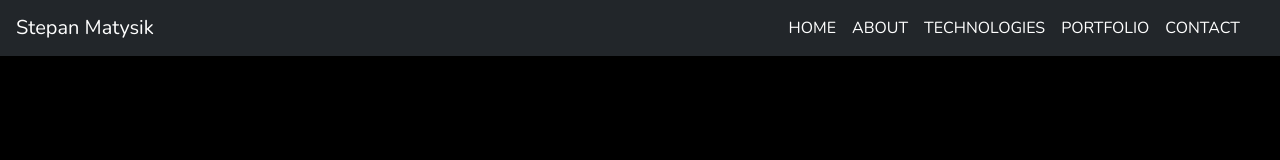
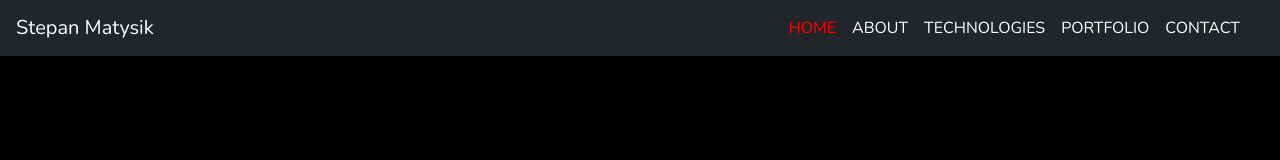
Before and after one commit to elfsvet/stepan-matysik-react-portfolio, a React (Create React App) app: page / in a window 1280 px wide. Shown: the top 160 px of the page. Built offline with nearby package versions, Linux system fonts and the light colour scheme.

Commit message:
finished

```diff
--- a/src/components/contactMe/ContactMe.js
+++ b/src/components/contactMe/ContactMe.js
@@ -4,6 +4,9 @@ import { navigationLinks } from '../../helpers/navigationLinks'
 import { gitHub, linkedIn, email } from '../../helpers/icons';
 import Nav from 'react-bootstrap/Nav';
 
+
+
+function ContactMe({currentCategory, handleCategoryChange}) {
     const createLinks = (handle) => {
         return navigationLinks.map((e, index) => (
             <Nav.Item>
@@ -12,6 +15,7 @@ const createLinks = (handle) => {
                     key={index}
                     onClick={() => handle(e.name)}
                     href={e.ref}
+                    // className={currentCategory===e.name ? "active" : 'non-active'}
                 >
                     {e.name}
                 </Nav.Link>
@@ -19,9 +23,6 @@ const createLinks = (handle) => {
 
         ))
     }
-
-
-function ContactMe(currentCategory, handleCategoryChange) {
     return (
         <div className="contactMe__container" id="contact">
             <div className='contactMe__data__links'>
@@ -47,7 +48,7 @@ function ContactMe(currentCategory, handleCategoryChange) {
                     </ul>
                 </div>
                 <div>
-                    {createLinks()}
+                    {createLinks(handleCategoryChange)}
                     {/* <ul>
                         <li onClick={() => handleCategoryChange('HOME')}
                             href={"#home"}>
--- a/src/components/navigationBar/NavigationBar.js
+++ b/src/components/navigationBar/NavigationBar.js
@@ -3,24 +3,27 @@ import './Navigation.css'
 import Navbar from 'react-bootstrap/Navbar';
 import Nav from 'react-bootstrap/Nav';
 import { navigationLinks } from '../../helpers/navigationLinks'
+
+const NavigationBar = ({ currentCategory, handleCategoryChange }) => {
+
     const createLinks = (handle) => {
         return navigationLinks.map((e, index) => (
-        <Nav.Item>
+            <Nav.Item >
 
+                {/* {console.log(e.name)}
+                {console.log(currentCategory)} */}
                 <Nav.Link
                     key={index}
                     onClick={() => handle(e.name)}
                     href={e.ref}
+                    className={currentCategory===e.name ? "active" : 'non-active'}
                     >
                 {e.name}
             </Nav.Link>
-        </Nav.Item>
+            </Nav.Item >
 
         ))
     }
-
-const NavigationBar = ({ currentCategory, handleCategoryChange }) => {
-
 
     // useEffect(() => {
     //     console.log(currentCategory)
@@ -28,6 +31,7 @@ const NavigationBar = ({ currentCategory, handleCategoryChange }) => {
     // }, [currentCategory]);
 
     // console.log(`currentCategory: ${currentCategory}`)
+
 
     return (
         <div id='home'>
--- a/src/components/navigationBar/navigation.css
+++ b/src/components/navigationBar/navigation.css
@@ -2,14 +2,12 @@
     background-color: var(--nav-color);
     color           : white;
     position        : 'fixed';
-
-
     top  : '0';
     width: '100%';
 }
 
-.navbar-light .navbar-nav .nav-link {
-    color: var(--font-color) !important;
+.navbar-light .navbar-nav {
+    color: var(--font-color)!important;
 }
 
 .navbar-light .navbar-brand {
@@ -24,6 +22,12 @@
     background-color: var(--font-color-hover);
 }
 
+.non-active  {
+    color: var(--font-color) !important;
+}
+.active {
+    color: red !important;
+}
 /* #home {
     position: -webkit-sticky;
     position: sticky;
```
Also changed, not shown: src/App.js (line endings or trailing spaces). Lines whose indentation alone changed are shown as unchanged.
